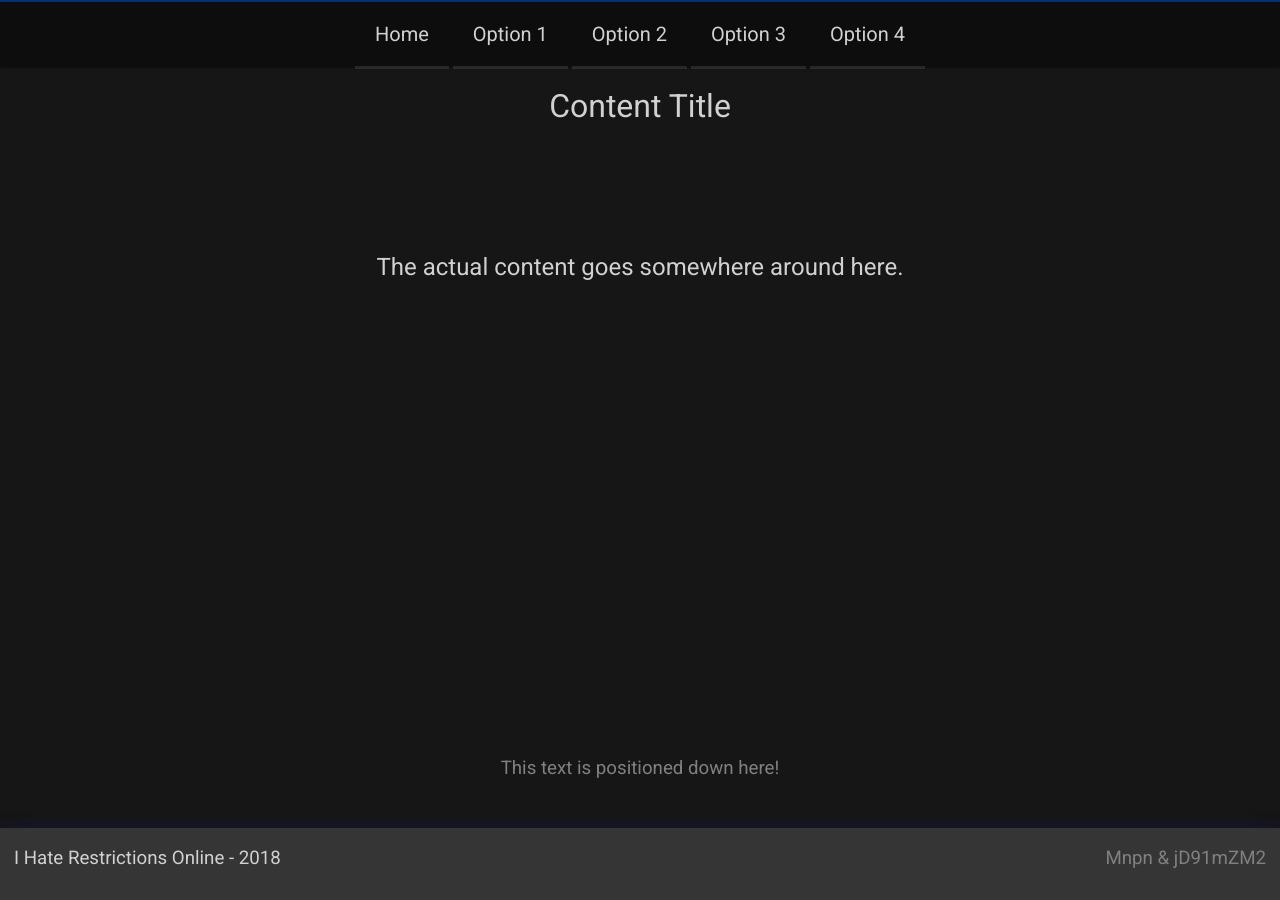
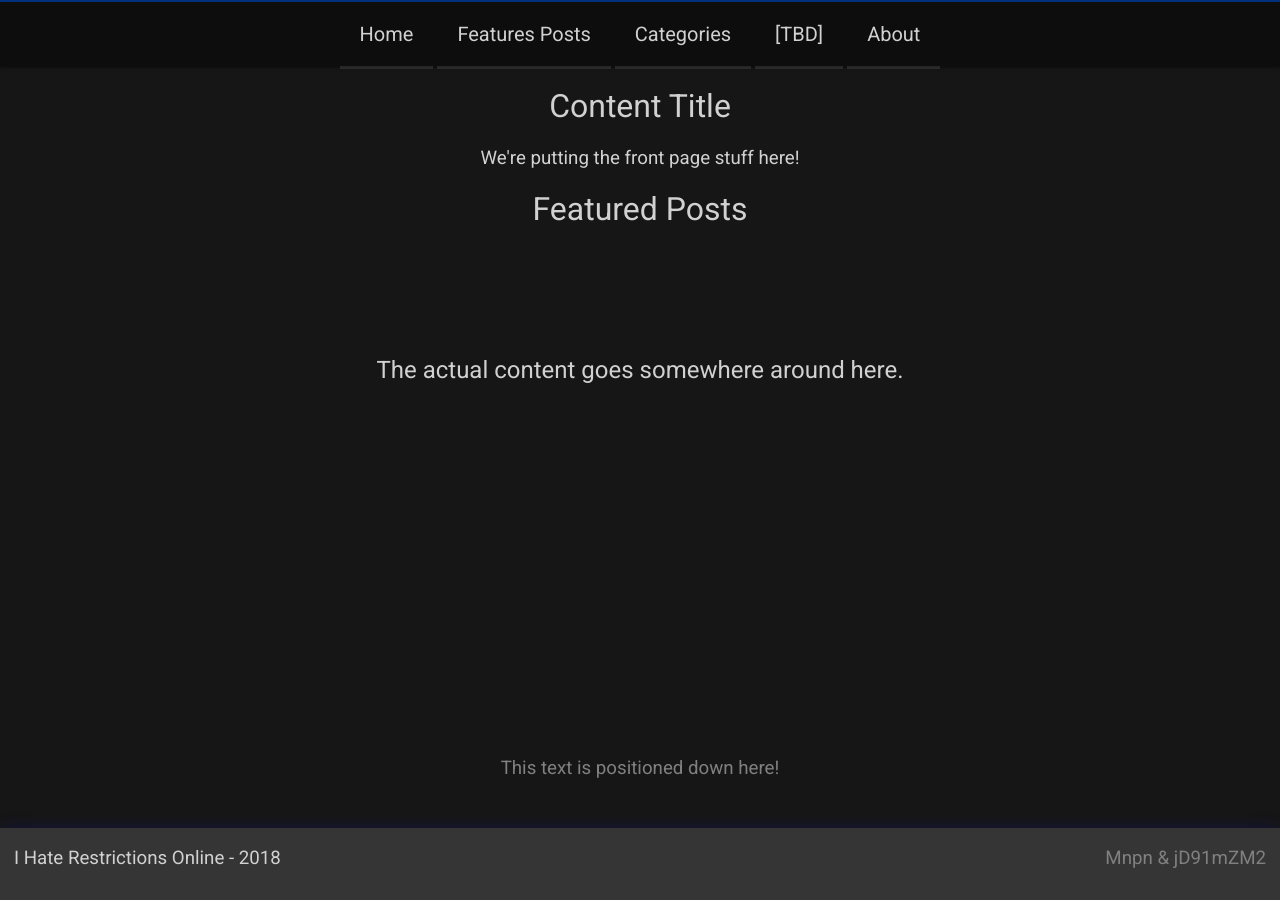
Before and after one commit to jaka2015/I-Hate-Restrictions-Online, a Jekyll site: the page built from new_index.html, in a window 1280 px wide. Built offline with Jekyll 4.4.1, drawn with Linux system fonts in a browser that asks for light colours.

Commit message:
Links in footer and navbuttons

```diff
--- a/_layouts/default.html
+++ b/_layouts/default.html
@@ -26,10 +26,10 @@
 			<nav>
 				<a class="material-icons mobile">menu</a>
 				<a class="desktop" href="/">Home</a>
-				<a class="desktop" href="/1.html">Option 1</a>
-				<a class="desktop" href="/2.html">Option 2</a>
-				<a class="desktop" href="/3.html">Option 3</a>
-				<a class="desktop" href="/4.html">Option 4</a>
+				<a class="desktop" href="/1.html">Features Posts</a>
+				<a class="desktop" href="/2.html">Categories</a>
+				<a class="desktop" href="/3.html">[TBD]</a>
+				<a class="desktop" href="/about.html">About</a>
 			</nav>
 		</header>
 		{{ content }}
@@ -38,7 +38,7 @@
 				<h3>{{ site.title }} - {{ 'now' | date: "%Y" }}</h3>
 			</div>
 			<div class="footerright">
-				<h3>Mnpn &amp; jD91mZM2</h3>
+				<h3><a href="https://github.com/Mnpn03">Mnpn</a> &amp; <a href="https://jd91mzm2.github.io/">jD91mZM2</a></h3>
 			</div>
 		</footer>
 	</body>
--- a/new_index.html
+++ b/new_index.html
@@ -2,6 +2,8 @@
 layout: default
 ---
 <h1>Content Title</h1>
+<h3>We're putting the front page stuff here!</h3>
+<h1>Featured Posts</h1>
 <h2 class="mid">The actual content goes somewhere around here.</h2>
 <div class="bottom">
 	<h3>This text is positioned down here!</h3>
--- a/style.css
+++ b/style.css
@@ -109,18 +109,20 @@
 	float: right;
 	margin-right: 14px;
 	color: grey;
+	transition: .8s color;
+}
+
+.footerright:hover {
+	color: white;
+}
+
+.footerright a {
+	color: inherit;
 }
 
 .footerleft {
 	float: left;
 	margin-left: 14px;
-}
-
-.titletext {
-	font-size: 28px;
-	text-align: left;
-	margin-left: 10px;
-	padding-top: 12px;
 }
 
 .animated-link {
```
